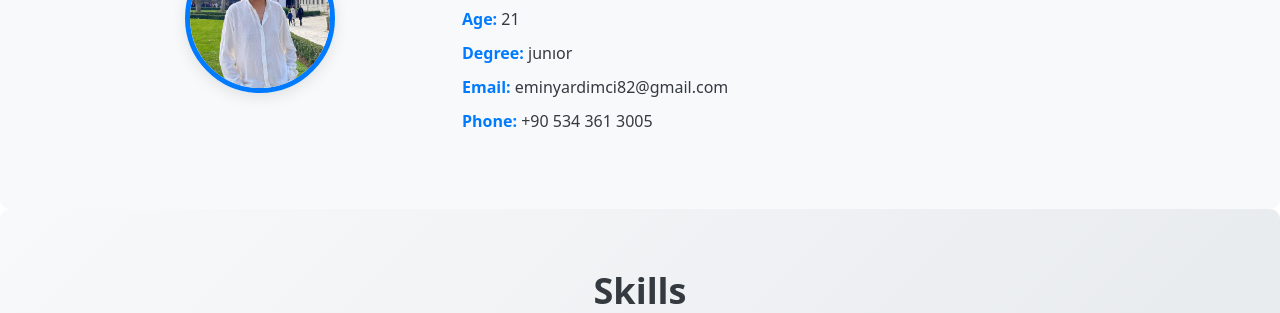
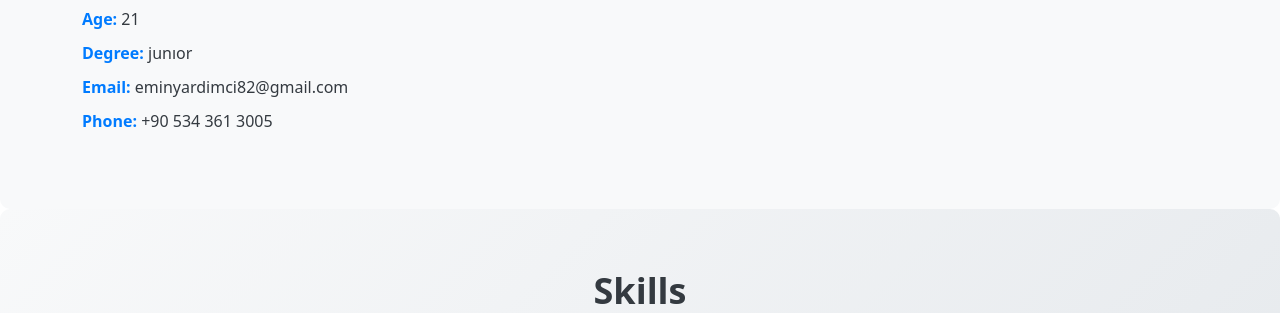
Before and after one commit to emin193/eminyardimci, a plain HTML site: page index.html in a window 1280 px wide. Shown: the part 800-1113 px from the top of the page. Drawn offline with nearby package versions, Linux system fonts and the light colour scheme; a script that the page names is missing.

Commit message:
Update index.html

```diff
--- a/index.html
+++ b/index.html
@@ -52,11 +52,7 @@
 
         </p>
         <div class="row align-items-center">
-          <div class="col-lg-4 text-center">
-            <div class="profile-img">
-              <img src="img/emin.png" class="img-fluid rounded-circle" alt="John Doe">
-            </div>
-          </div>
+
           <div class="col-lg-8">
             <h3 class="mt-4">Developer</h3>
             <ul class="about-list">
```
